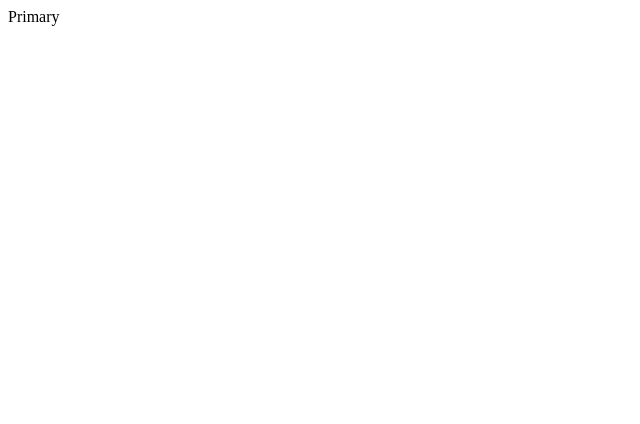
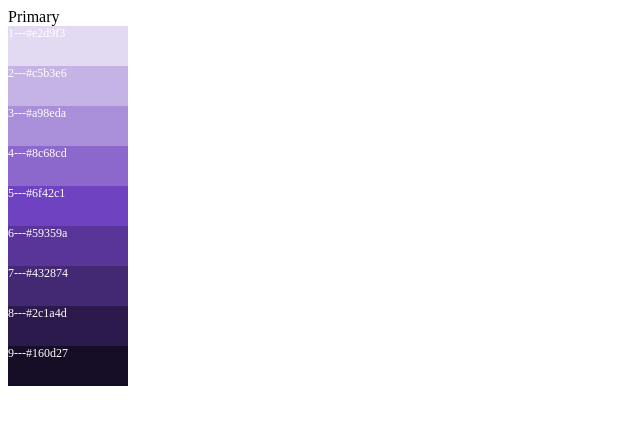
Before and after one commit to chendj89/blog, a Vue app: page / in a window 1280 px wide. Shown: the top 424 px of the page, without its empty margins (0-640 px from the left). Built offline with nearby package versions, Linux system fonts and the light colour scheme.

Commit message:
1 file modified

```diff
--- a/src/views/HomeView.vue
+++ b/src/views/HomeView.vue
@@ -1,14 +1,65 @@
-<script setup lang="ts"></script>
+<script setup lang="ts">
+/**
+ * 颜色混合
+ * @param c1 #ffffff
+ * @param c2 #ff5c00
+ * @param ratio 0.0~1.0
+ * @returns 新的颜色
+ */
+const colourBlend = (c1: string, c2: string, ratio: number) => {
+  ratio = Math.max(Math.min(Number(ratio), 1), 0);
+  let r1 = parseInt(c1.substring(1, 3), 16);
+  let g1 = parseInt(c1.substring(3, 5), 16);
+  let b1 = parseInt(c1.substring(5, 7), 16);
+  let r2 = parseInt(c2.substring(1, 3), 16);
+  let g2 = parseInt(c2.substring(3, 5), 16);
+  let b2 = parseInt(c2.substring(5, 7), 16);
+  let r: string | number = Math.round(r1 * (1 - ratio) + r2 * ratio);
+  let g: string | number = Math.round(g1 * (1 - ratio) + g2 * ratio);
+  let b: string | number = Math.round(b1 * (1 - ratio) + b2 * ratio);
+  r = ("0" + (r || 0).toString(16)).slice(-2);
+  g = ("0" + (g || 0).toString(16)).slice(-2);
+  b = ("0" + (b || 0).toString(16)).slice(-2);
+  return "#" + r + g + b;
+};
+/**
+ * 创建九阶主题
+ * @param theme 颜色
+ */
+const createTheme = (theme: string) => {
+  let $theme: string = theme || "#6f42c1";
+  let list = [];
+  for (let i = 0; i < 9; i++) {
+    if (i < 4) {
+      list.push(colourBlend($theme, "#ffffff", (4 - i) * 0.2));
+    } else if (i == 4) {
+      list.push($theme);
+    } else {
+      list.push(colourBlend($theme, "#000000", (i - 4) * 0.2));
+    }
+  }
+  return list;
+};
+let list = createTheme("#6f42c1");
+</script>
 
 <template>
   <div class="btn">Primary</div>
-  <div class="btn-1"></div>
-  <div class="btn-2"></div>
-  <div class="btn-3"></div>
-  <div class="btn-4"></div>
-  <div class="btn-5"></div>
-  <div class="btn-6"></div>
-  <div class="btn-7"></div>
-  <div class="btn-8"></div>
-  <div class="btn-9"></div>
+  <div
+    class="box"
+    v-for="(item, index) in list"
+    :key="index"
+    :style="`background:${item}`"
+  >
+    {{ index + 1 }}---{{ item }}
+  </div>
 </template>
+<style lang="scss">
+.box {
+  display: block;
+  width: 120px;
+  height: 40px;
+  color: #fff;
+  font-size: 12px;
+}
+</style>
```
